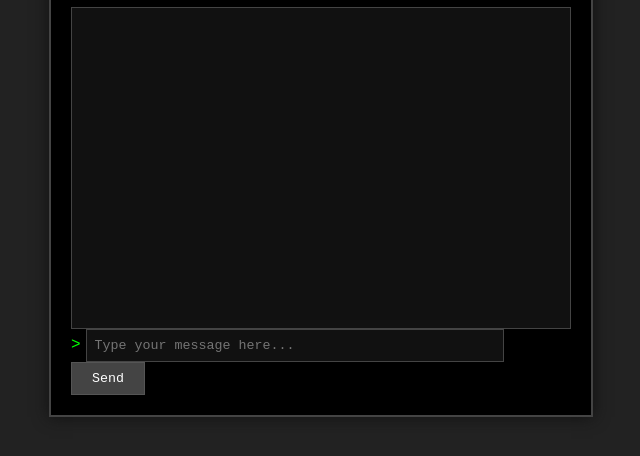
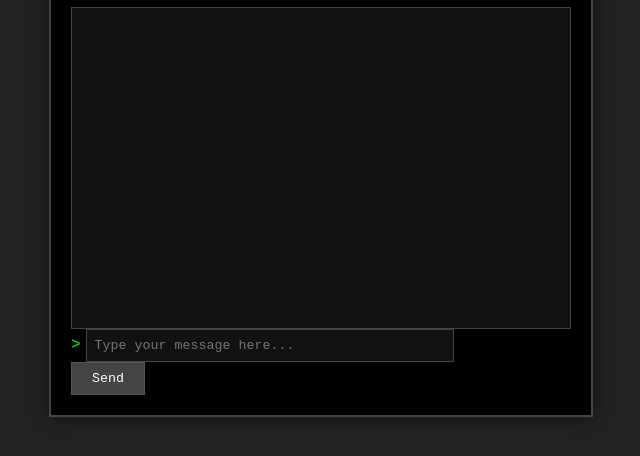
Before and after one commit to EoinConcannon/emergingTech, a plain HTML site: page eliza/index.html in a window 1280 px wide. Shown: the part 262-718 px from the top of the page, without its empty margins (319-959 px from the left). Drawn offline with Linux system fonts and the light colour scheme.

Commit message:
adjust CSS for input container layout and input field width

```diff
--- a/eliza/style.css
+++ b/eliza/style.css
@@ -41,6 +41,7 @@ p {
 .input-container {
     display: flex;
     align-items: center;
+    margin-top: 10px;
 }
 
 .input-container span {
@@ -54,8 +55,9 @@ input[type="text"] {
     color: #00ff00;
     border: 1px solid #444;
     padding: 8px;
-    width: 80%;
+    width: 70%;
     font-family: 'Courier New', Courier, monospace;
+    margin-right: 10px;
 }
 
 button {
```
